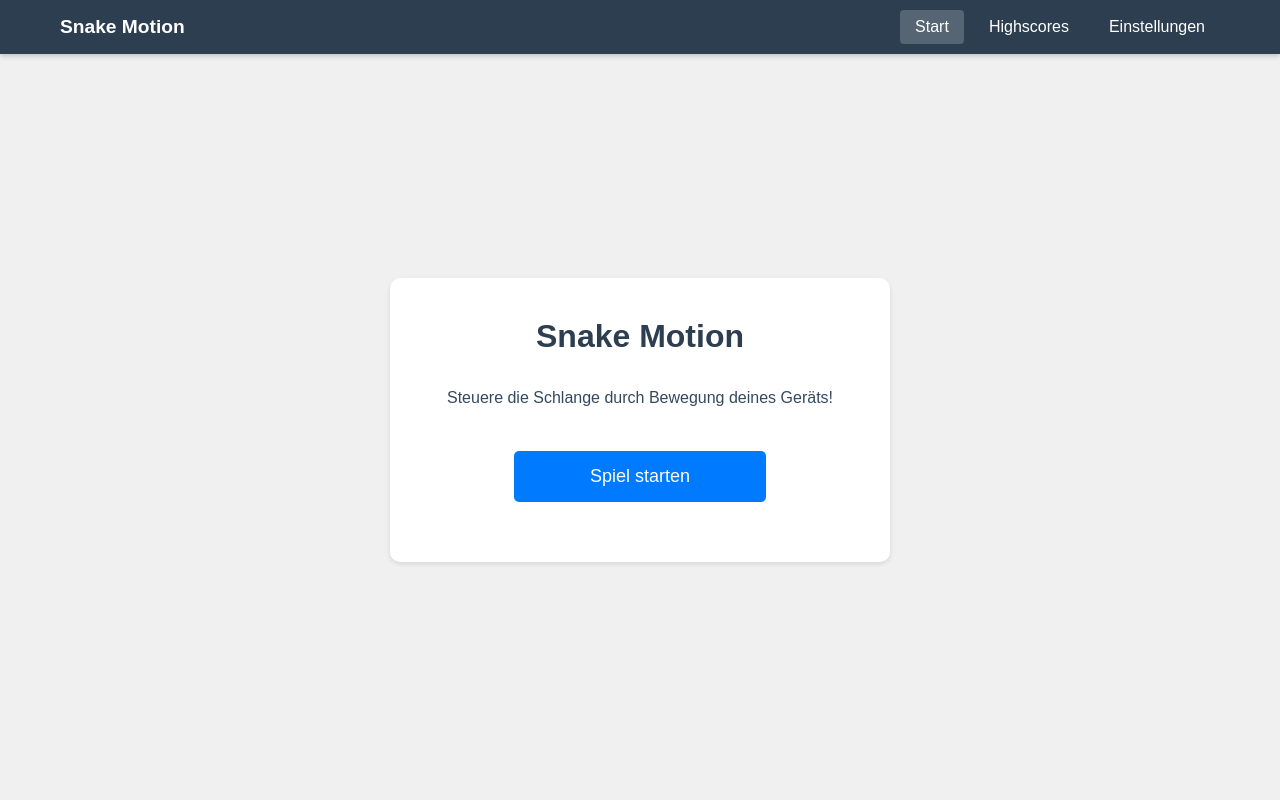
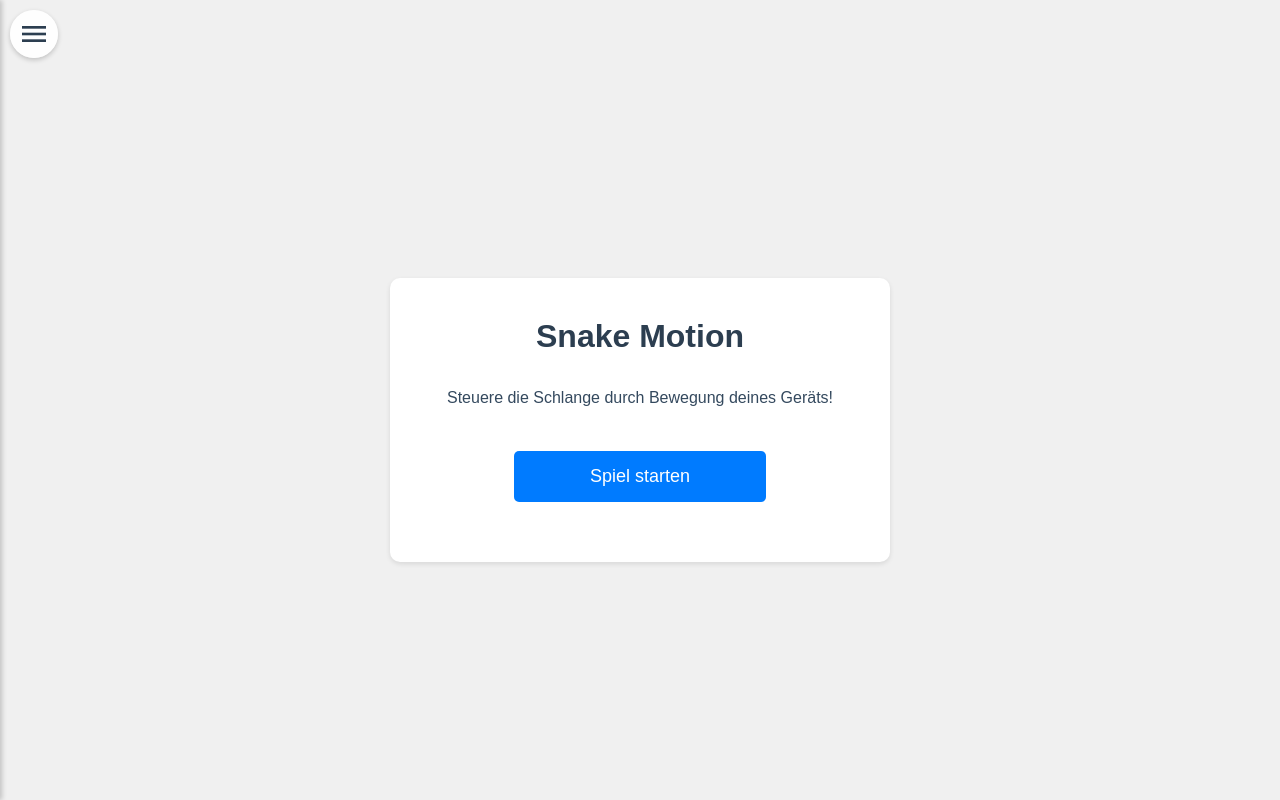
Before and after one commit to utzdi/Web-App, a plain HTML site: page index.html in a window 1280 px wide. Drawn offline with Linux system fonts and the light colour scheme.

Commit message:
navigation

```diff
--- a/index.html
+++ b/index.html
@@ -4,9 +4,14 @@
     <meta charset="UTF-8">
     <meta name="viewport" content="width=device-width, initial-scale=1.0">
     <title>Snake Motion</title>
+    <link href="https://fonts.googleapis.com/icon?family=Material+Icons" rel="stylesheet">
     <link rel="stylesheet" href="styles.css">
 </head>
 <body>
+    <div class="menu-icon">
+        <span class="material-icons" id="menu-toggle">menu</span>
+    </div>
+
     <nav class="main-nav">
         <div class="nav-content">
             <span class="nav-title">Snake Motion</span>
--- a/script.js
+++ b/script.js
@@ -216,3 +216,26 @@ document.getElementById('restart-btn').addEventListener('click', () => {
 function showError(message) {
     document.getElementById('game-screen').innerHTML = `<p style="color: red;">${message}</p>`;
 }
+
+// Menu Toggle Functionality
+document.getElementById('menu-toggle').addEventListener('click', toggleMenu);
+
+function toggleMenu() {
+    const nav = document.querySelector('.main-nav');
+    nav.classList.toggle('open');
+
+    // Create or remove overlay
+    let overlay = document.querySelector('.menu-overlay');
+    if (!overlay) {
+        overlay = document.createElement('div');
+        overlay.className = 'menu-overlay';
+        document.body.appendChild(overlay);
+
+        // Close menu when clicking overlay
+        overlay.addEventListener('click', () => {
+            nav.classList.remove('open');
+            overlay.classList.remove('open');
+        });
+    }
+    overlay.classList.toggle('open');
+}
--- a/styles.css
+++ b/styles.css
@@ -137,35 +137,59 @@ button:active {
     margin-bottom: 30px;
 }
 
+/* Menu Icon */
+.menu-icon {
+    position: fixed;
+    top: 10px;
+    left: 10px;
+    z-index: 1001;
+    cursor: pointer;
+}
+
+.material-icons {
+    font-size: 32px;
+    color: #2c3e50;
+    padding: 8px;
+    background-color: rgba(255, 255, 255, 0.9);
+    border-radius: 50%;
+    box-shadow: 0 2px 5px rgba(0,0,0,0.2);
+}
+
 /* Navigation styles */
 .main-nav {
     position: fixed;
     top: 0;
+    left: -250px;
+    width: 250px;
+    height: 100vh;
+    background-color: #2c3e50;
+    padding: 60px 0 20px;
+    box-shadow: 2px 0 5px rgba(0,0,0,0.2);
+    z-index: 1000;
+    transition: left 0.3s ease;
+}
+
+.main-nav.open {
     left: 0;
-    right: 0;
-    background-color: #2c3e50;
-    padding: 10px 0;
-    box-shadow: 0 2px 5px rgba(0,0,0,0.2);
-    z-index: 1000;
 }
 
 .nav-content {
-    max-width: 1200px;
-    margin: 0 auto;
+    display: flex;
+    flex-direction: column;
     padding: 0 20px;
-    display: flex;
-    justify-content: space-between;
-    align-items: center;
 }
 
 .nav-title {
     color: white;
-    font-size: 1.2rem;
+    font-size: 1.4rem;
     font-weight: bold;
+    margin-bottom: 30px;
+    text-align: center;
 }
 
 .nav-links {
     display: flex;
+    flex-direction: column;
     gap: 10px;
 }
 
@@ -173,12 +197,13 @@ button:active {
     background: transparent;
     color: white;
     border: none;
-    padding: 8px 15px;
+    padding: 12px 15px;
     cursor: pointer;
     font-size: 1rem;
     border-radius: 4px;
     transition: background-color 0.3s;
-    width: auto !important;
+    width: 100% !important;
+    text-align: left;
     margin: 0 !important;
 }
 
@@ -190,3 +215,19 @@ button:active {
 .nav-btn.active {
     background-color: rgba(255, 255, 255, 0.2);
 }
+
+/* Overlay when menu is open */
+.menu-overlay {
+    position: fixed;
+    top: 0;
+    left: 0;
+    right: 0;
+    bottom: 0;
+    background-color: rgba(0, 0, 0, 0.5);
+    z-index: 999;
+    display: none;
+}
+
+.menu-overlay.open {
+    display: block;
+}
```
